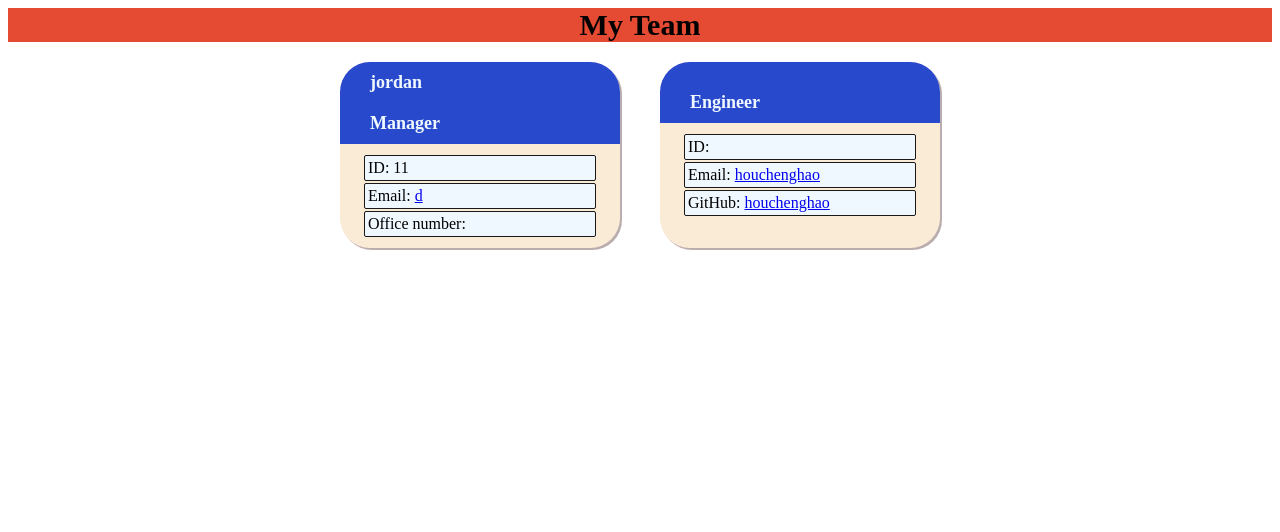
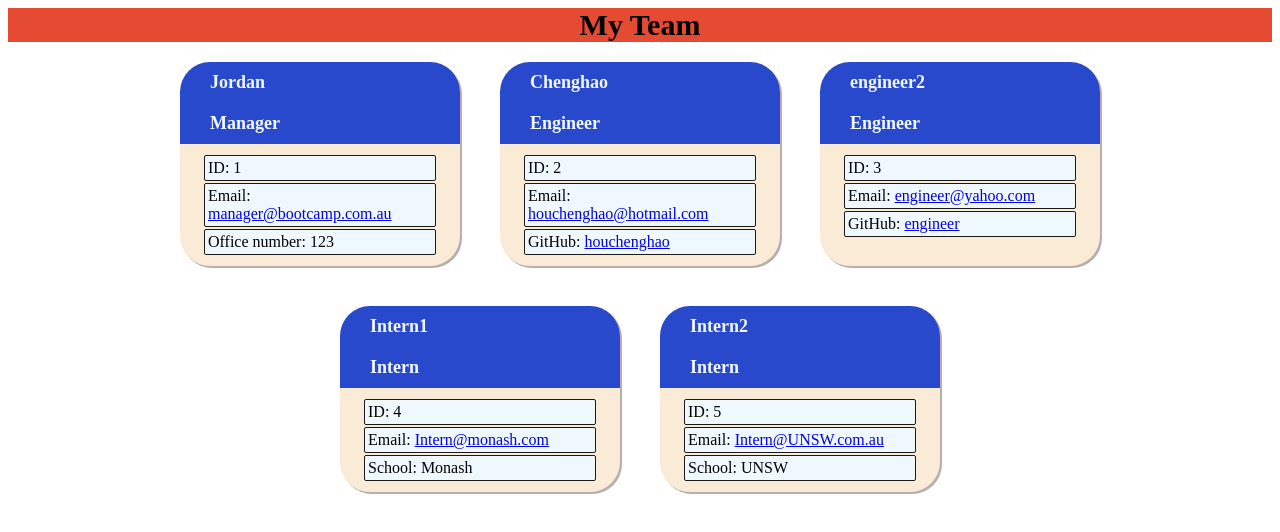
Before and after one commit to houchenghao/Team-Profile-Generator, a website: page index.html in a window 1280 px wide. Drawn offline with Linux system fonts and the light colour scheme.

Commit message:
added readme

```diff
--- a/index.html
+++ b/index.html
@@ -14,15 +14,15 @@
 
             <div class = "member">
                 <div class = "member-header">
-                    <h1>jordan</h1>
+                    <h1>Jordan</h1>
                     <h1>Manager</h1>
                 </div>
 
                 <div class = "member-infor-container">
                     <div class = "member-info">
-                        <p>ID: 11</p>
-                        <p>Email: <a href = "mailto: d">d</a></p>
-                        <p>Office number: </p>
+                        <p>ID: 1</p>
+                        <p>Email: <a href = "mailto: manager@bootcamp.com.au">manager@bootcamp.com.au</a></p>
+                        <p>Office number: 123</p>
                     </div>
                 </div>
             </div>
@@ -31,21 +31,66 @@
 
             <div class = "member">
                 <div class = "member-header">
-                    <h1></h1>
+                    <h1>Chenghao</h1>
                     <h1>Engineer</h1>
                 </div>
 
                 <div class = "member-infor-container">
                     <div class = "member-info">
-                        <p>ID: </p>
-                        <p>Email: <a href = "mailto: houchenghao">houchenghao</a></p>
+                        <p>ID: 2</p>
+                        <p>Email: <a href = "mailto: houchenghao@hotmail.com">houchenghao@hotmail.com</a></p>
                         <p>GitHub: <a href = "https://github.com/houchenghao" target = "_blank">houchenghao</a></p>
+                    </div>
+                </div>
+            </div>
+
+            <div class = "member">
+                <div class = "member-header">
+                    <h1>engineer2</h1>
+                    <h1>Engineer</h1>
+                </div>
+
+                <div class = "member-infor-container">
+                    <div class = "member-info">
+                        <p>ID: 3</p>
+                        <p>Email: <a href = "mailto: engineer@yahoo.com">engineer@yahoo.com</a></p>
+                        <p>GitHub: <a href = "https://github.com/engineer" target = "_blank">engineer</a></p>
                     </div>
                 </div>
             </div>
 
 
 
+            <div class = "member">
+                <div class = "member-header">
+                    <h1>Intern1</h1>
+                    <h1>Intern</h1>
+                </div>
+
+                <div class = "member-infor-container">
+                    <div class = "member-info">
+                        <p>ID: 4</p>
+                        <p>Email: <a href = "mailto: Intern@monash.com">Intern@monash.com</a></p>
+                        <p>School: Monash</p>
+                    </div>
+                </div>
+            </div>
+
+            <div class = "member">
+                <div class = "member-header">
+                    <h1>Intern2</h1>
+                    <h1>Intern</h1>
+                </div>
+
+                <div class = "member-infor-container">
+                    <div class = "member-info">
+                        <p>ID: 5</p>
+                        <p>Email: <a href = "mailto: Intern@UNSW.com.au">Intern@UNSW.com.au</a></p>
+                        <p>School: UNSW</p>
+                    </div>
+                </div>
+            </div>
+
         </div>
 
     </body>
```
Also changed, not shown: README.md.
